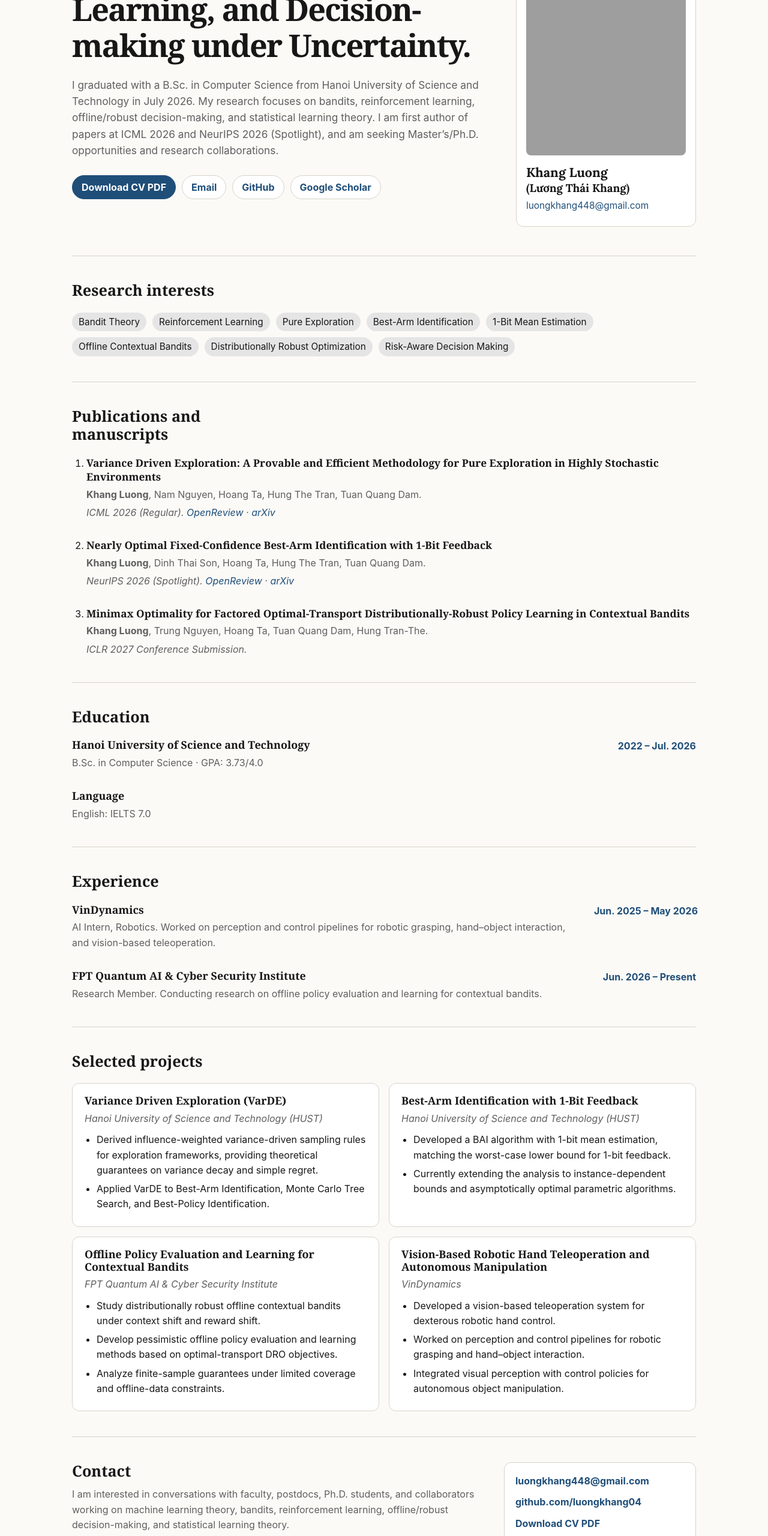
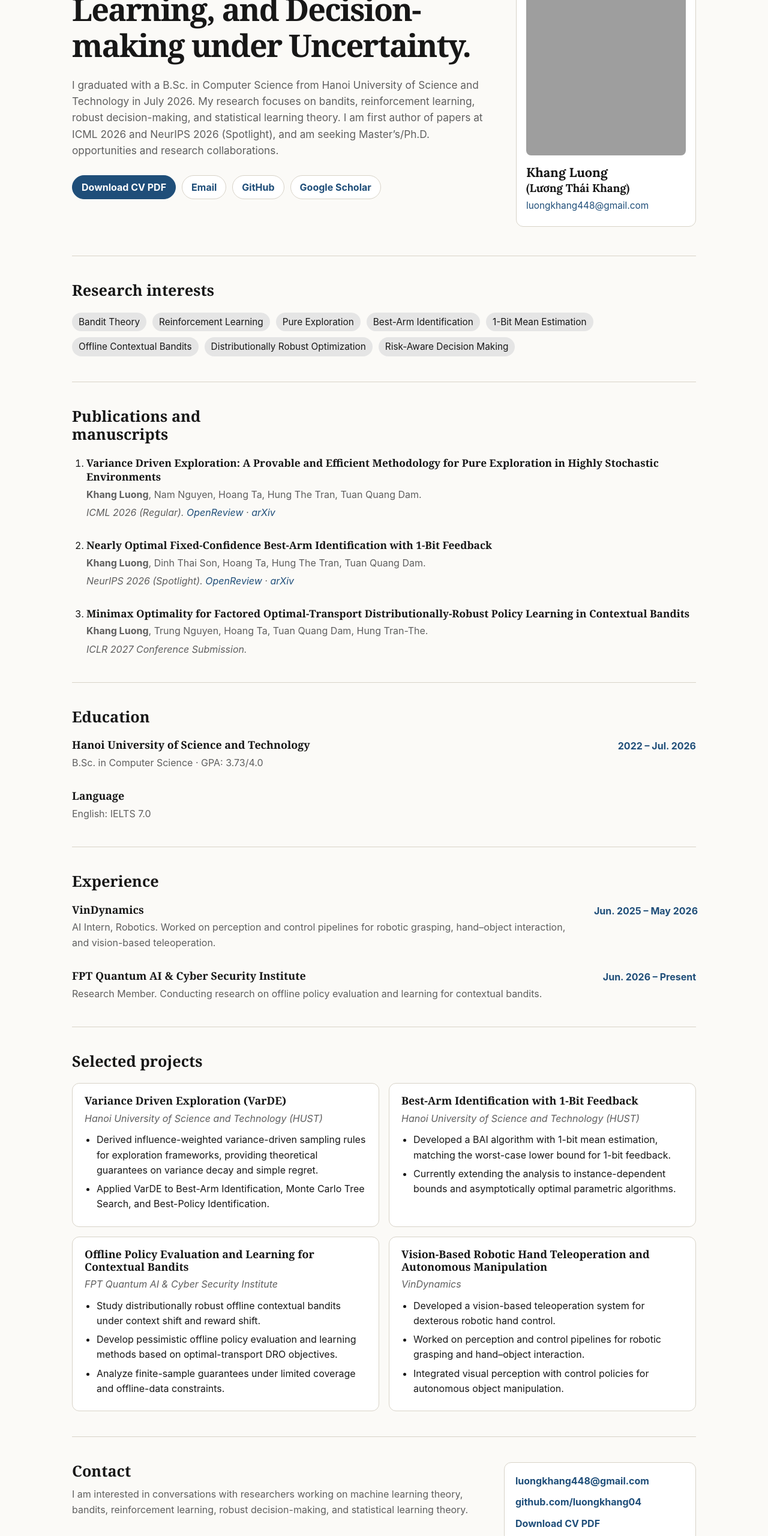
Before and after one commit to luongkhang04/profile, a plain HTML site: page index.html in a window 1280 px wide. Shown: the part 240-2800 px from the top of the page at 60% size. Drawn offline with Linux system fonts and the light colour scheme; grey boxes are pictures that could not be loaded.

Commit message:
update page

```diff
--- a/index.html
+++ b/index.html
@@ -4,7 +4,7 @@
   <meta charset="utf-8" />
   <meta name="viewport" content="width=device-width, initial-scale=1" />
   <meta name="google-site-verification" content="fbxU8c3OkQOW_oAUc2oPu0bKuveCFt_it7tjpLYMXUs" />
-  <meta name="description" content="Khang Luong (Lương Thái Khang) — research profile in machine learning theory, bandits, reinforcement learning, offline/robust decision-making, and statistical learning theory." />
+  <meta name="description" content="Khang Luong (Lương Thái Khang) — research profile in machine learning theory, bandits, reinforcement learning, robust decision-making, and statistical learning theory." />
   <title>Khang Luong | Research Profile</title>
   <link rel="icon" href="favicon.ico" sizes="16x16 32x32 48x48" />
   <link rel="preconnect" href="https://fonts.googleapis.com" />
@@ -32,7 +32,7 @@
         <p class="eyebrow">B.Sc. in Computer Science · Graduated July 2026</p>
         <h1>Bandits, Reinforcement Learning, and Decision-making under Uncertainty.</h1>
         <p class="summary">
-          I graduated with a B.Sc. in Computer Science from Hanoi University of Science and Technology in July 2026. My research focuses on bandits, reinforcement learning, offline/robust decision-making, and statistical learning theory. I am first author of papers at ICML 2026 and NeurIPS 2026 (Spotlight), and am seeking Master’s/Ph.D. opportunities and research collaborations.
+          I graduated with a B.Sc. in Computer Science from Hanoi University of Science and Technology in July 2026. My research focuses on bandits, reinforcement learning, robust decision-making, and statistical learning theory. I am first author of papers at ICML 2026 and NeurIPS 2026 (Spotlight), and am seeking Master’s/Ph.D. opportunities and research collaborations.
         </p>
         <div class="actions" aria-label="Primary links">
           <a class="button primary" href="CV/CV.pdf" target="_blank" rel="noreferrer">Download CV PDF</a>
@@ -181,7 +181,7 @@
     <section id="contact" class="wrap section contact-section">
       <div>
         <h2>Contact</h2>
-        <p>I am interested in conversations with faculty, postdocs, Ph.D. students, and collaborators working on machine learning theory, bandits, reinforcement learning, offline/robust decision-making, and statistical learning theory.</p>
+        <p>I am interested in conversations with researchers working on machine learning theory, bandits, reinforcement learning, robust decision-making, and statistical learning theory.</p>
       </div>
       <div class="contact-box">
         <a href="mailto:luongkhang448@gmail.com">luongkhang448@gmail.com</a>
```
